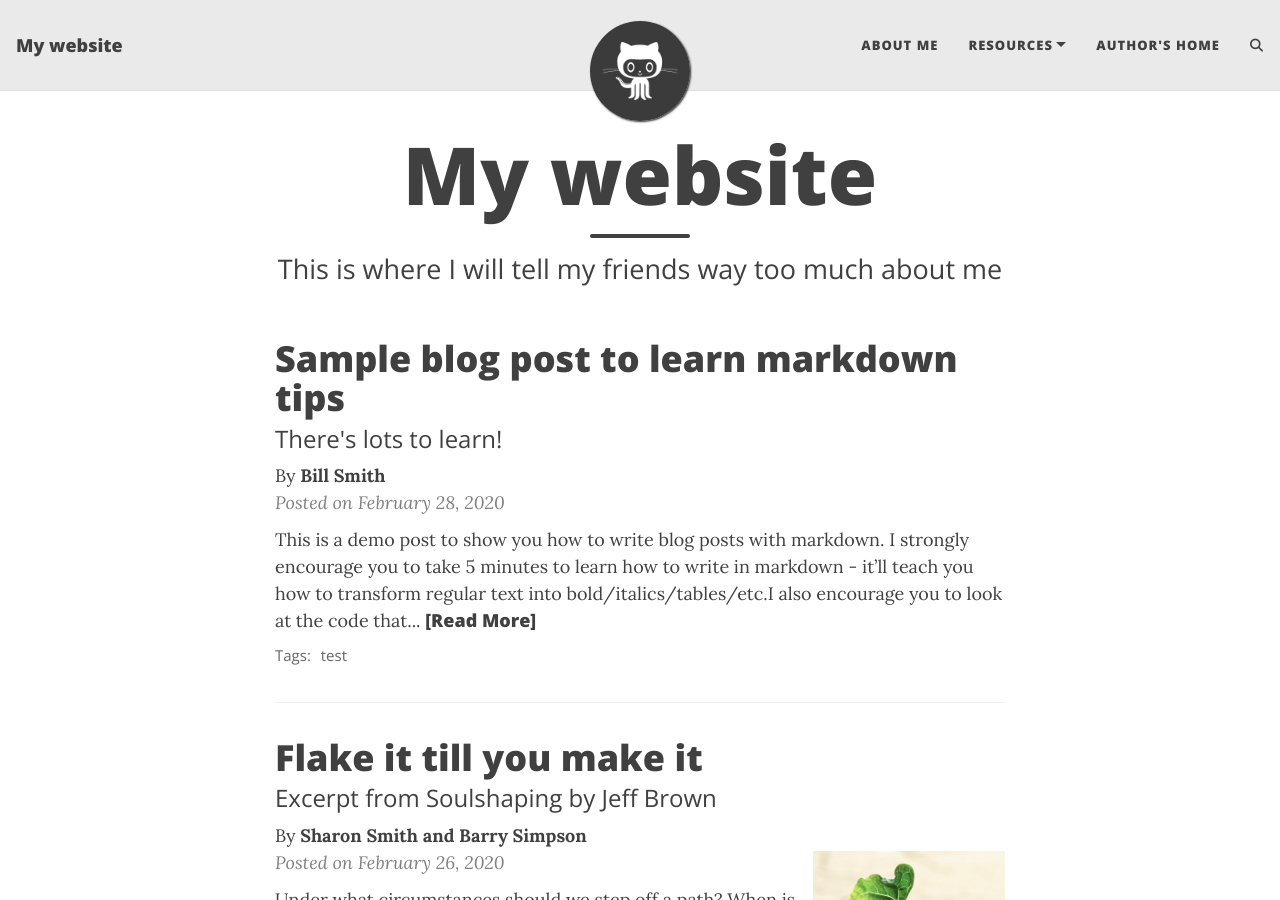
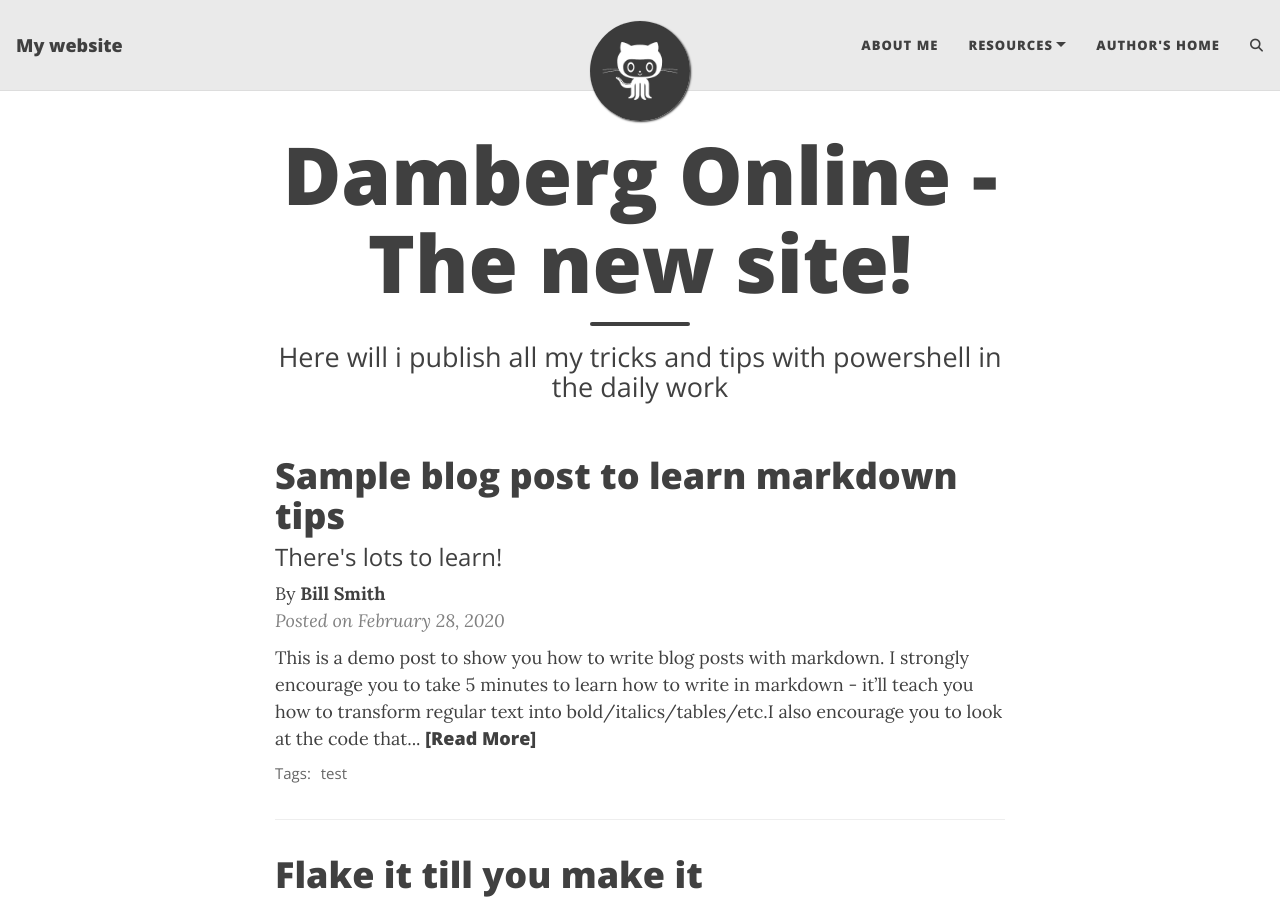
Before and after one commit to DambergC/dambergc.github.io, a Jekyll site: the page built from index.html, in a window 1280 px wide and 900 px high. Built offline with Jekyll 4.4.1, drawn with Linux system fonts in a browser that asks for light colours; the list of posts is cut into pages by our own code; comment, search, counter and statistics services are not loaded.

Commit message:
Update title and subtitle in index.html

```diff
--- a/index.html
+++ b/index.html
@@ -1,5 +1,5 @@
 ---
 layout: home
-title: My website
-subtitle: This is where I will tell my friends way too much about me
+title: Damberg Online - The new site!
+subtitle: Here will i publish all my tricks and tips with powershell in the daily work
 ---
```
